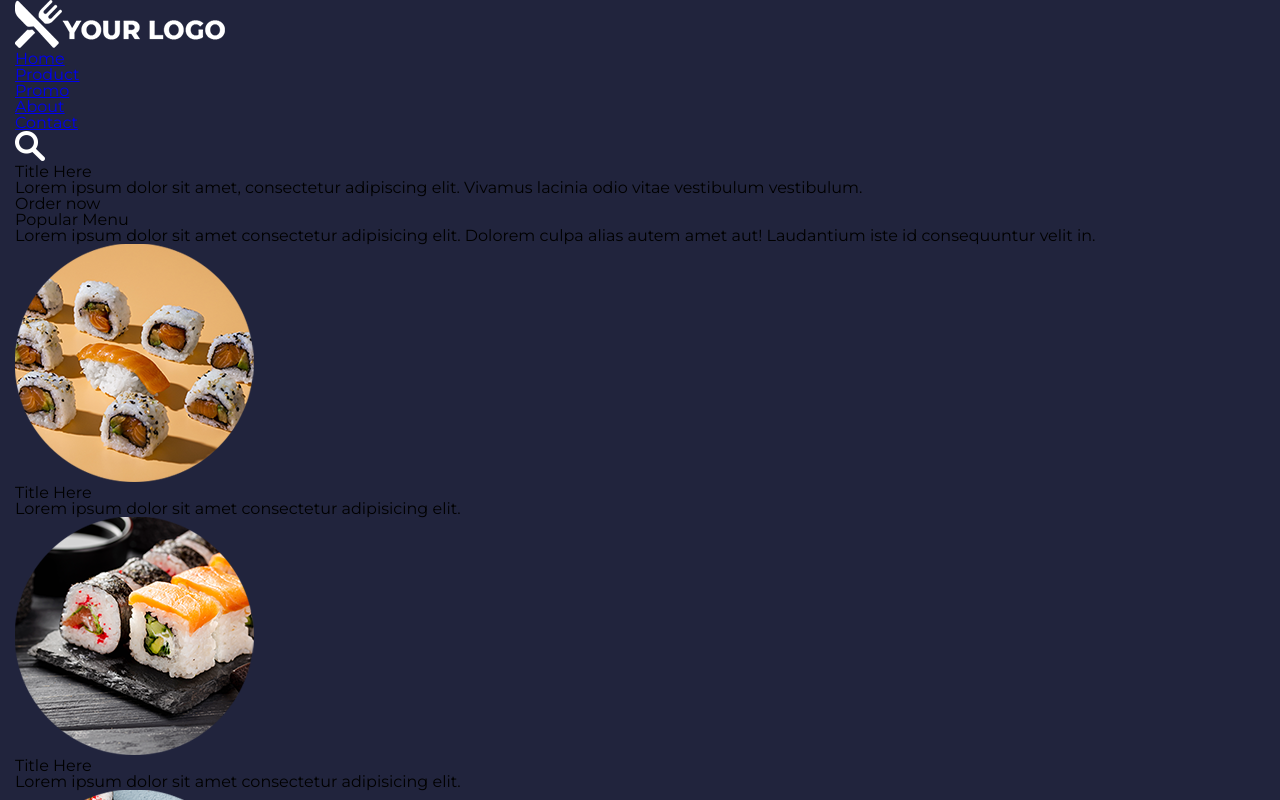
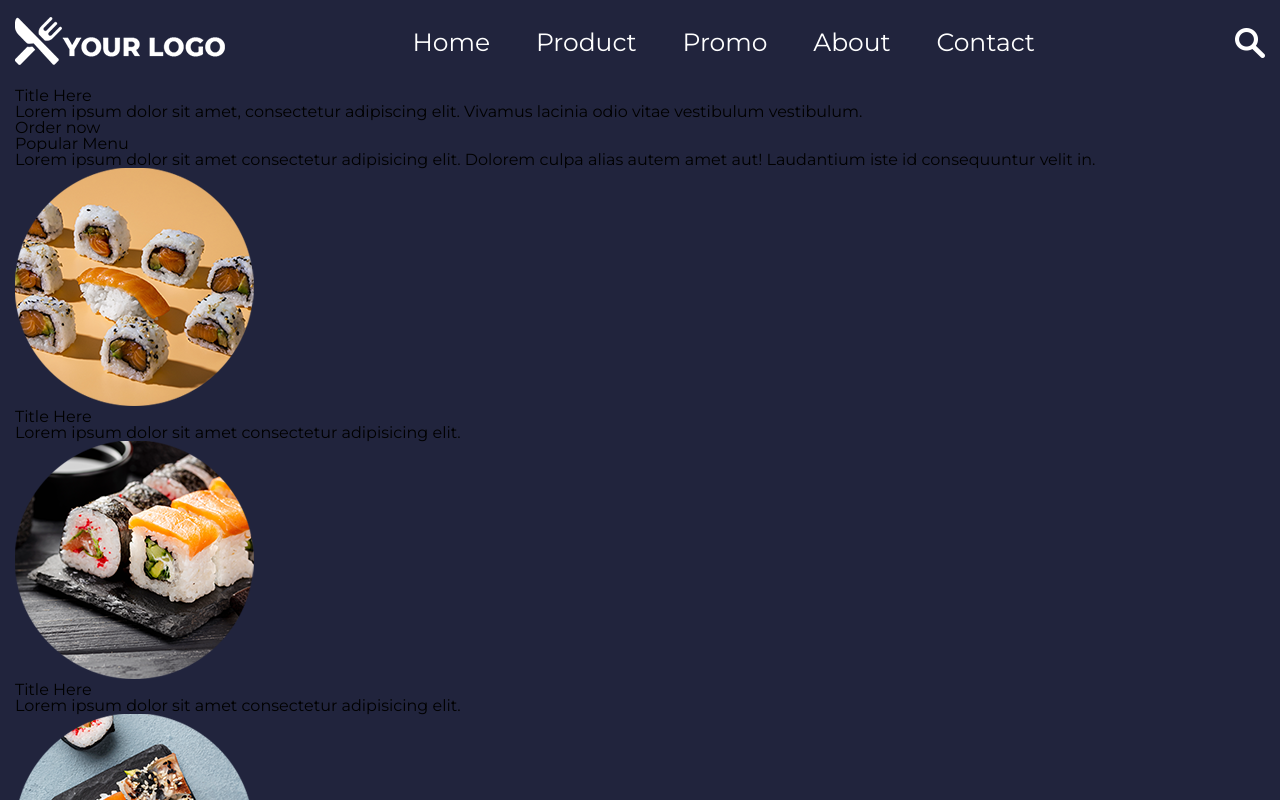
Before and after one commit to nqdat1995/sushi, a plain HTML site: page index.html in a window 1280 px wide. Shown: the top 800 px of the page. Drawn offline with Linux system fonts and the light colour scheme.

Commit message:
add header scss

```diff
--- a/index.html
+++ b/index.html
@@ -15,20 +15,23 @@
 <body>
   <header class="header">
     <div class="container">
+      <div class="header__main">
         <div class="header__logo">
           <img src="./images/logo.png" alt="">
         </div>
         <nav class="header__nav">
-        <ul>
-          <li><a href="#">Home</a></li>
-          <li><a href="#">Product</a></li>
-          <li><a href="#">Promo</a></li>
-          <li><a href="#">About</a></li>
-          <li><a href="#">Contact</a></li>
+          <ul class="nav__list">
+            <li class="nav__item"><a href="#" class="nav__link link">Home</a></li>
+            <li class="nav__item"><a href="#" class="nav__link link">Product</a></li>
+            <li class="nav__item"><a href="#" class="nav__link link">Promo</a></li>
+            <li class="nav__item"><a href="#" class="nav__link link">About</a></li>
+            <li class="nav__item"><a href="#" class="nav__link link">Contact</a></li>
           </ul>
         </nav>
-      <div class="header__icon">
-        <img src="./images/icon.png" alt="">
+        <div class="header__icons">
+          <img src="./images/icon.png" alt="" class="icon__glass">
+          <div class="icon__toggle"><i class="fa-solid fa-sliders"></i> </div>
+        </div>
       </div>
     </div>
   </header>
@@ -173,6 +176,7 @@
       </div>
     </div>
   </footer>
+  <script src="https://kit.fontawesome.com/ff02d96f0a.js" crossorigin="anonymous" ></script>
 </body>
 
 </html>
--- a/sass/_base.scss
+++ b/sass/_base.scss
@@ -13,3 +13,6 @@ body {
   margin: 0 auto;
   padding: 0 15px;
 }
+.link {
+  color: white;
+}
--- /dev/null
+++ b/sass/_header.scss
@@ -0,0 +1,53 @@
+.header {
+  &__main {
+    display: flex;
+    align-items: center;
+    justify-content: space-between;
+    padding: 17px 0px 20px;
+  }
+  &__nav {
+    flex: 1;
+    padding-left: 15%;
+    padding-right: 10px;
+    .nav {
+      &__list {
+        display: flex;
+        align-items: center;
+        gap: 0 6%;
+      }
+      &__link {
+        font-size: 25px;
+      }
+    }
+  }
+  &__icons {
+      padding-left: 50px;
+    display: flex;
+    justify-content: center;
+    align-items: center;
+    .icon {
+      &__toggle {
+        display: none;
+        padding-left: 30px;
+        font-size: 30px;
+        color: white;
+      }
+    }
+  }
+
+  @include maxw(1023px) {
+    &__nav {
+      display: none;
+    }
+    &__icons {
+      .icon {
+        &__toggle {
+          display: initial;
+        }
+      }
+    }
+  }
+
+  @include maxw(767px) {
+  }
+}
--- a/sass/_reset.scss
+++ b/sass/_reset.scss
@@ -107,6 +107,9 @@ ol,
 ul {
   list-style: none;
 }
+a {
+  text-decoration: none;
+}
 blockquote,
 q {
   quotes: none;
--- a/sass/app.scss
+++ b/sass/app.scss
@@ -3,3 +3,4 @@
 @import "reset";
 @import "variables";
 @import "base";
+@import "header";
```
Also changed, not shown: css/app.css, 1 other file. Lines whose indentation alone changed are shown as unchanged.
